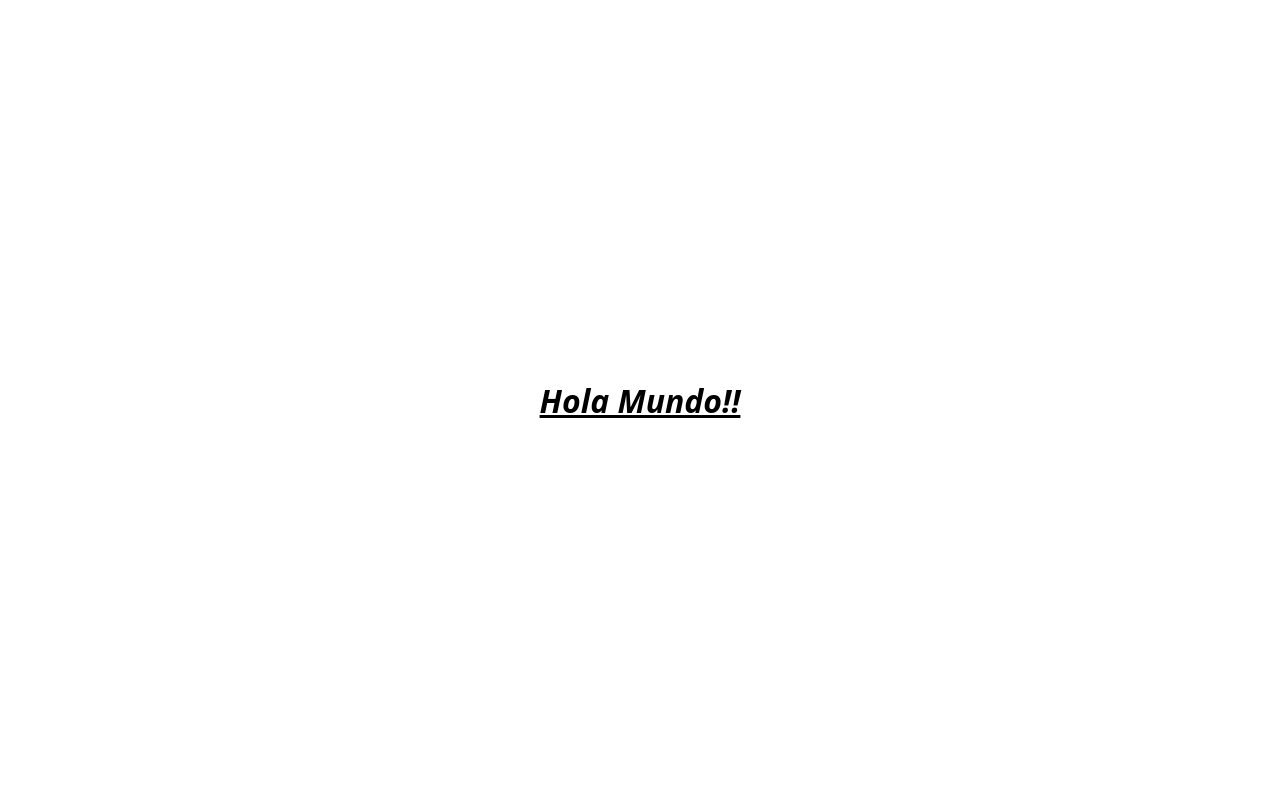
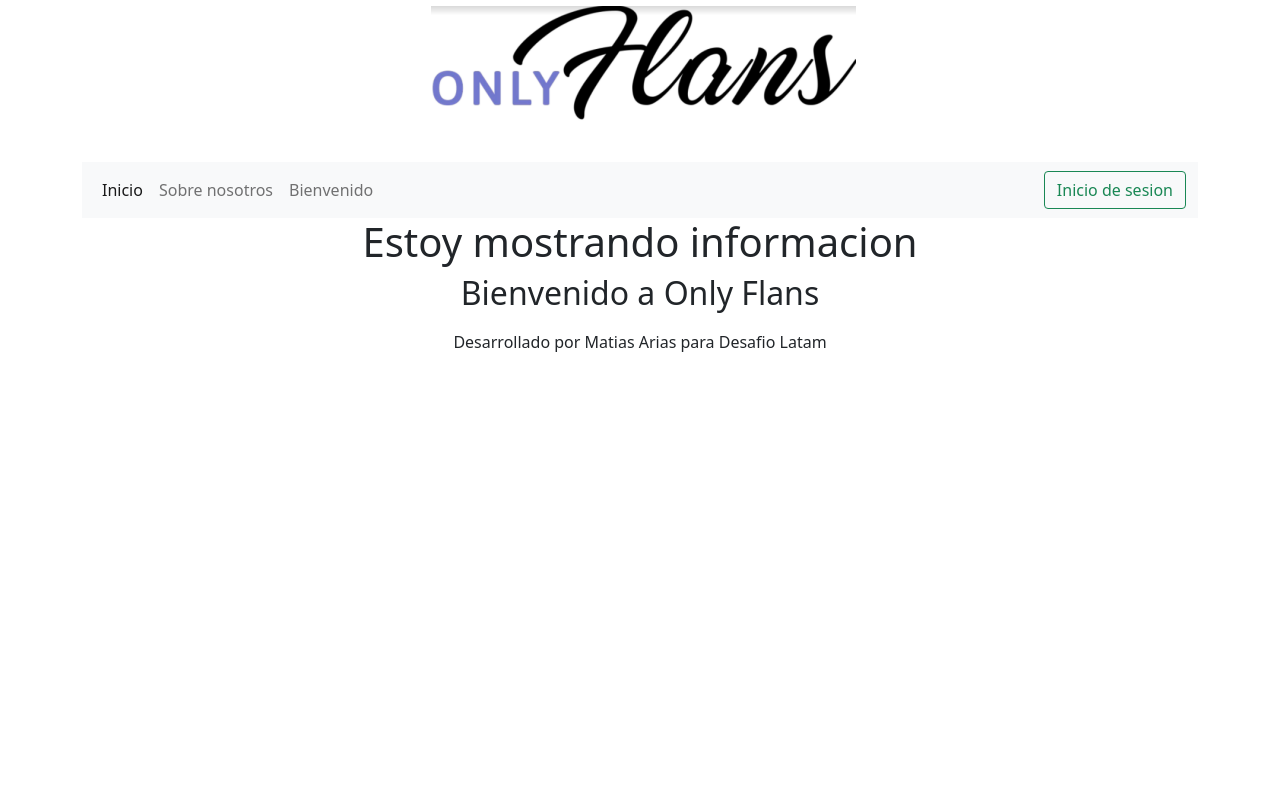
Before and after one commit to Matias311/onlyflans, a Django app: page / in a window 1280 px wide. Before the commit the page is almost empty. Run offline with Django 5.2, Linux system fonts and the light colour scheme.

Commit message:
Agregado de Bootstrap a la aplicacion web y trabajo con los templates

```diff
--- a/web/static/css/style.css
+++ b/web/static/css/style.css
@@ -1,14 +1,31 @@
 body {
+  box-sizing: border-box;
+  min-width: 0;
+  min-height: 100dvh;
+}
+
+h1,
+h2,
+h3 {
+  text-wrap: balance;
+}
+
+p {
+  text-wrap: pretty;
+}
+
+.header-inicio {
   display: flex;
   justify-content: center;
-  align-items: center;
-  height: 100vh;
-  margin: 0;
 }
 
-h1 {
-  font-family: system-ui, -apple-system, BlinkMacSystemFont, "Segoe UI", Roboto,
-    Oxygen, Ubuntu, Cantarell, "Open Sans", "Helvetica Neue", sans-serif;
-  font-style: italic;
-  text-decoration: underline;
+section {
+  display: flex;
+  flex-direction: column;
+  align-items: center;
 }
+
+footer {
+  text-align: center;
+  padding: 10px;
+}
--- a/web/templates/about.html
+++ b/web/templates/about.html
@@ -0,0 +1,5 @@
+{% extends 'base.html' %} {% block 'content' %}
+<section>
+  <h1>{{messege}}</h1>
+</section>
+{% endblock %}
--- a/web/templates/base.html
+++ b/web/templates/base.html
@@ -0,0 +1,38 @@
+{% load static %}
+<!DOCTYPE html>
+<html lang="en">
+  <head>
+    <meta charset="UTF-8" />
+    <meta name="viewport" content="width=device-width, initial-scale=1.0" />
+    <title>OnlyFlans</title>
+    <!-- CSS mio -->
+    <link rel="stylesheet" href="{% static 'css/style.css' %}" />
+    <!-- Bootstrap -->
+    <link
+      href="https://cdn.jsdelivr.net/npm/bootstrap@5.0.2/dist/css/bootstrap.min.css"
+      rel="stylesheet"
+      integrity="sha384-EVSTQN3/azprG1Anm3QDgpJLIm9Nao0Yz1ztcQTwFspd3yD65VohhpuuCOmLASjC"
+      crossorigin="anonymous"
+    />
+  </head>
+  <body class="container">
+    <!-- Block de header -->
+    {% block 'header' %} {% include 'header.html' %} {% endblock %}
+    <!-- Block de navbar -->
+    {% block 'navbar' %} {% include 'navbar.html' %} {% endblock %}
+    <!-- Block de contenido -->
+    {% block 'content' %}
+    <main>
+      <!-- Template -->
+    </main>
+    {% endblock %}
+    <!-- Block de Footer -->
+    {% block 'footer' %} {% include 'footer.html' %} {% endblock %}
+    <!-- JS de Bootstrap -->
+    <script
+      src="https://cdn.jsdelivr.net/npm/bootstrap@5.0.2/dist/js/bootstrap.bundle.min.js"
+      integrity="sha384-MrcW6ZMFYlzcLA8Nl+NtUVF0sA7MsXsP1UyJoMp4YLEuNSfAP+JcXn/tWtIaxVXM"
+      crossorigin="anonymous"
+    ></script>
+  </body>
+</html>
--- a/web/templates/footer.html
+++ b/web/templates/footer.html
@@ -0,0 +1,3 @@
+<footer>
+  <p>Desarrollado por Matias Arias para Desafio Latam</p>
+</footer>
--- a/web/templates/header.html
+++ b/web/templates/header.html
@@ -0,0 +1,4 @@
+{% load static %}
+<header class="header-inicio">
+  <img src="{% static 'img/logo.png' %}" alt="logo" />
+</header>
--- a/web/templates/index.html
+++ b/web/templates/index.html
@@ -1,13 +1,6 @@
-{% load static %}
-<!DOCTYPE html>
-<html lang="en">
-  <head>
-    <meta charset="UTF-8" />
-    <meta name="viewport" content="width=device-width, initial-scale=1.0" />
-    <title>OnlyFlans</title>
-    <link rel="stylesheet" href="{% static 'css/style.css' %}" />
-  </head>
-  <body>
-    <h1>Hola Mundo!!</h1>
-  </body>
-</html>
+{% extends 'base.html' %} {% block 'content' %}
+<section>
+  <h1>Estoy mostrando informacion</h1>
+  <h2>{{messege}}</h2>
+</section>
+{% endblock %}
--- a/web/templates/navbar.html
+++ b/web/templates/navbar.html
@@ -0,0 +1,31 @@
+<nav class="navbar navbar-expand-lg navbar-light bg-light">
+  <div class="container-fluid">
+    <button
+      class="navbar-toggler"
+      type="button"
+      data-bs-toggle="collapse"
+      data-bs-target="#navbarSupportedContent"
+      aria-controls="navbarSupportedContent"
+      aria-expanded="false"
+      aria-label="Toggle navigation"
+    >
+      <span class="navbar-toggler-icon"></span>
+    </button>
+    <div class="collapse navbar-collapse" id="navbarSupportedContent">
+      <ul class="navbar-nav me-auto mb-2 mb-lg-0">
+        <li class="nav-item">
+          <a class="nav-link active" aria-current="page" href="/">Inicio</a>
+        </li>
+        <li class="nav-item">
+          <a class="nav-link" href="/about">Sobre nosotros</a>
+        </li>
+        <li class="nav-item">
+          <a class="nav-link" href="/welcome">Bienvenido</a>
+        </li>
+      </ul>
+      <button class="btn btn-outline-success" type="submit">
+        Inicio de sesion
+      </button>
+    </div>
+  </div>
+</nav>
--- a/web/templates/welcome.html
+++ b/web/templates/welcome.html
@@ -0,0 +1,5 @@
+{% extends 'base.html' %} {% block 'content' %}
+<section>
+  <h1>Bienvenido a nuestra tienda....</h1>
+</section>
+{% endblock %}
--- a/web/urls.py
+++ b/web/urls.py
@@ -3,5 +3,7 @@
 from . import views
 
 urlpatterns = [
-    path('', views.hola)
+    path('', views.home),
+    path('about', views.about),
+    path('welcome', views.welcome)
 ]
--- a/web/views.py
+++ b/web/views.py
@@ -4,6 +4,22 @@
 # Create your views here.
 
 
-def hola(req):
+def home(req):
     """Muestra el index.html de templates"""
-    return render(req, 'index.html')
+    context: dict = {
+        "messege": "Bienvenido a Only Flans"
+    }
+    return render(req, 'index.html', context)
+
+
+def about(req):
+    """Nos muestra la informacion de sobre la pagina"""
+    context: dict = {
+        "messege": "Nuestra empresa ...."
+    }
+    return render(req, 'about.html', context)
+
+
+def welcome(req):
+    """Nos muestra la bienvenida a la tienda"""
+    return render(req, 'welcome.html', {})
```
Also changed, not shown: web/static/img/logo.png (added).
